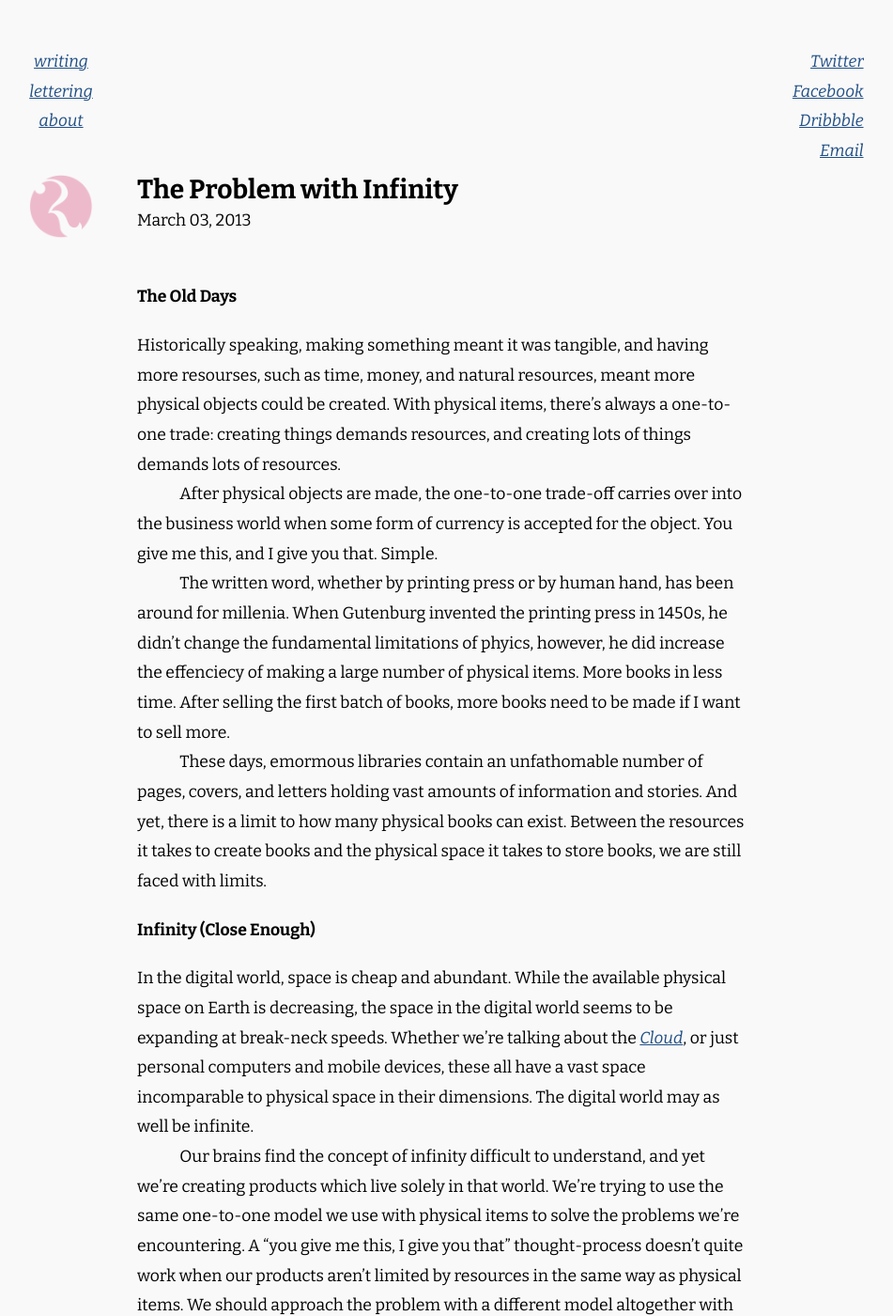
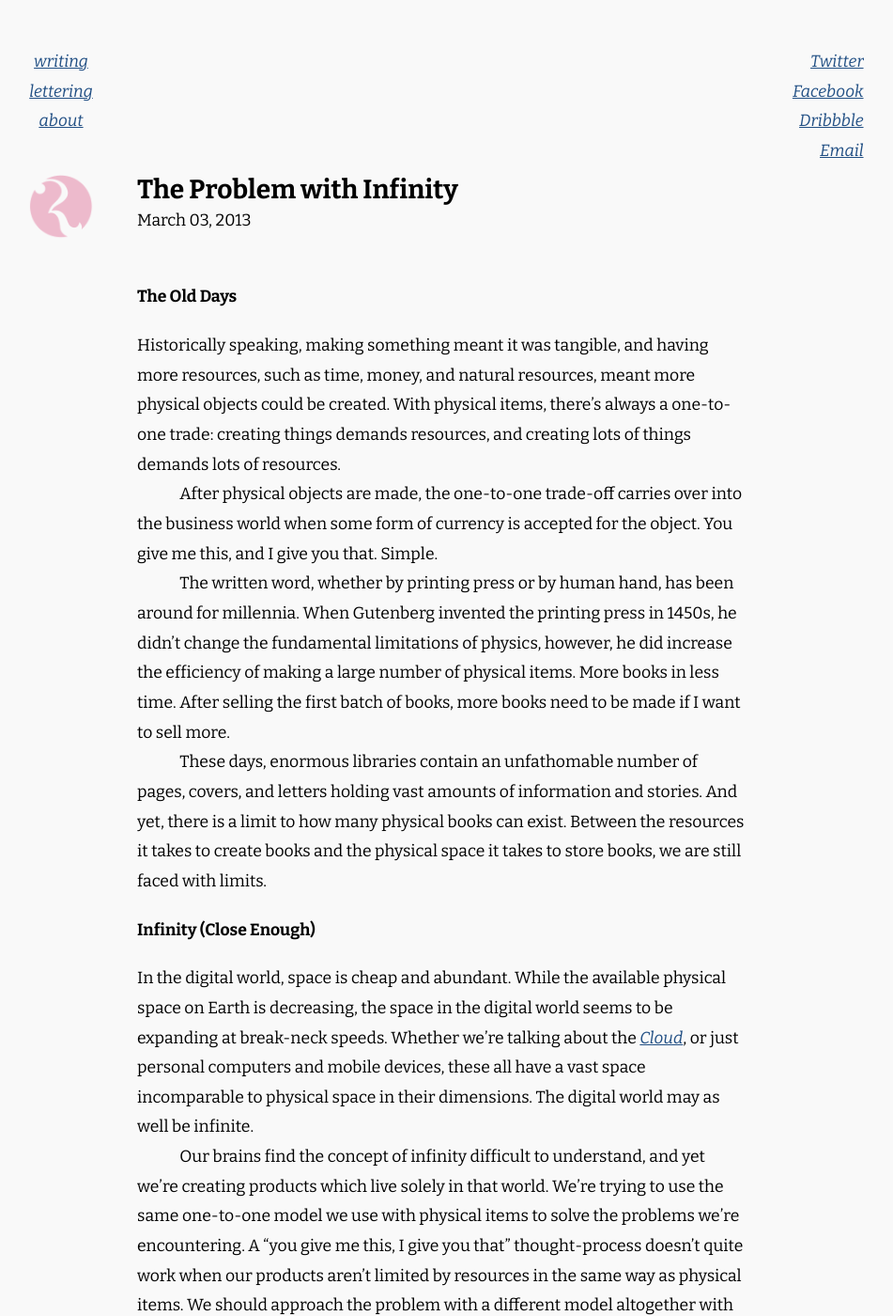
Before and after one commit to WriteEditor/ryan-rushing, a Jekyll site: the page built from _posts/writing/2013-03-03-the-problem-with-infinity.md, in a window 1280 px wide and 1400 px high. Shown: the whole window at 94% size, without its empty margins (170-1121 px from the left). Built offline with Jekyll 4.4.1, drawn with Linux system fonts in a browser that asks for light colours; some of the changed text lies outside the part shown.

Commit message:
fixing spelling errors

```diff
--- a/_posts/writing/2013-03-03-the-problem-with-infinity.md
+++ b/_posts/writing/2013-03-03-the-problem-with-infinity.md
@@ -5,13 +5,13 @@ category: writing
 ---
 
 ### The Old Days
-Historically speaking, making something meant it was tangible, and having more resourses, such as time, money, and natural resources, meant more physical objects could be created. With physical items, there's always a one-to-one trade: creating things demands resources, and creating lots of things demands lots of resources.
+Historically speaking, making something meant it was tangible, and having more resources, such as time, money, and natural resources, meant more physical objects could be created. With physical items, there's always a one-to-one trade: creating things demands resources, and creating lots of things demands lots of resources.
 
 After physical objects are made, the one-to-one trade-off carries over into the business world when some form of currency is accepted for the object. You give me this, and I give you that. Simple.
 
-The written word, whether by printing press or by human hand, has been around for millenia. When Gutenburg invented the printing press in 1450s, he didn't change the fundamental limitations of phyics, however, he did increase the effenciecy of making a large number of physical items. More books in less time. After selling the first batch of books, more books need to be made if I want to sell more.
+The written word, whether by printing press or by human hand, has been around for millennia. When Gutenberg invented the printing press in 1450s, he didn't change the fundamental limitations of physics, however, he did increase the efficiency of making a large number of physical items. More books in less time. After selling the first batch of books, more books need to be made if I want to sell more.
 
-These days, emormous libraries contain an unfathomable number of pages, covers, and letters holding vast amounts of information and stories. And yet, there is a limit to how many physical books can exist. Between the resources it takes to create books and the physical space it takes to store books, we are still faced with limits.
+These days, enormous libraries contain an unfathomable number of pages, covers, and letters holding vast amounts of information and stories. And yet, there is a limit to how many physical books can exist. Between the resources it takes to create books and the physical space it takes to store books, we are still faced with limits.
 
 ### Infinity (Close Enough)
 In the digital world, space is cheap and abundant. While the available physical space on Earth is decreasing, the space in the digital world seems to be expanding at break-neck speeds. Whether we're talking about the [Cloud](http://en.wikipedia.org/wiki/Cloud_computing), or just personal computers and mobile devices, these all have a vast space incomparable to physical space in their dimensions. The digital world may as well be infinite.
```
Also changed, not shown: other parts of _posts/writing/2013-03-03-the-problem-with-infinity.md (+2 -2 lines).
